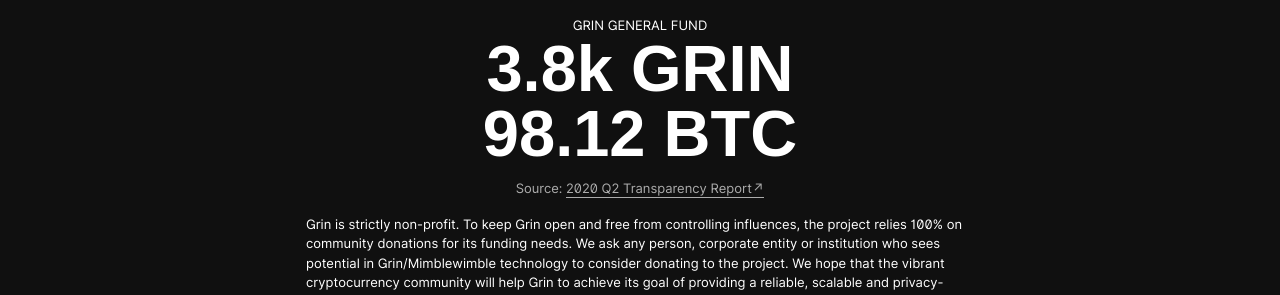
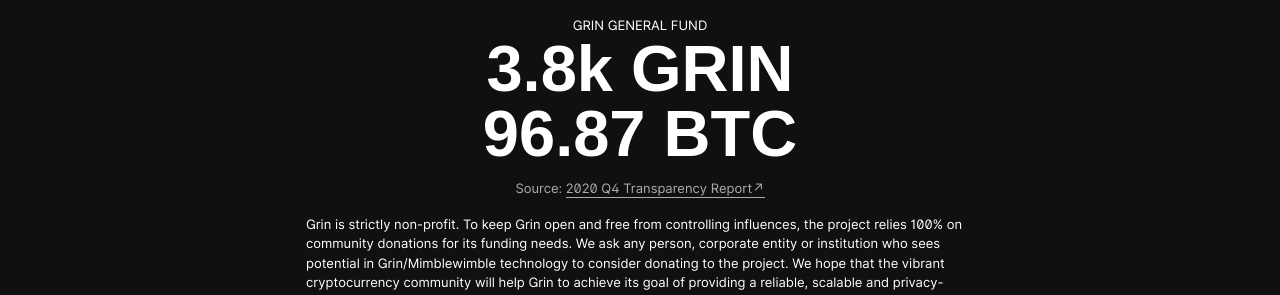
Before and after one commit to mimblewimble/site, a Jekyll site: the page built from fund.html, in a window 1280 px wide and 900 px high. Shown: the part 189-484 px from the top of the window. Built offline with Jekyll 4.4.1, drawn with Linux system fonts in a browser that asks for light colours; nearby versions of some CDN libraries.

Commit message:
Update fund status according to Q4 2020 report

```diff
--- a/fund.html
+++ b/fund.html
@@ -6,8 +6,8 @@
   <div class="fund">
     <div class="fund-heading">
       <span>GRIN GENERAL FUND</span>
-      <h1>3.8k GRIN<br>98.12 BTC</h1>
-      <small>Source: <a href="https://github.com/mimblewimble/grin-pm/blob/master/financials/reports/funding_transparency_2020Q2.md">2020 Q2 Transparency Report↗</a></small>
+      <h1>3.8k GRIN<br>96.87 BTC</h1>
+      <small>Source: <a href="https://github.com/mimblewimble/grin-pm/blob/master/financials/reports/funding_transparency_2020Q4.md">2020 Q4 Transparency Report↗</a></small>
     </div>
     <p>
       Grin is strictly non-profit. To keep Grin open and free from controlling influences, the project relies 100% on community donations for its funding needs. We ask any person, corporate entity or institution who sees potential in Grin/Mimblewimble technology to consider donating to the project. We hope that the vibrant cryptocurrency community will help Grin to achieve its goal of providing a reliable, scalable and privacy-driven blockchain implementation that truly belongs to everyone.
```
